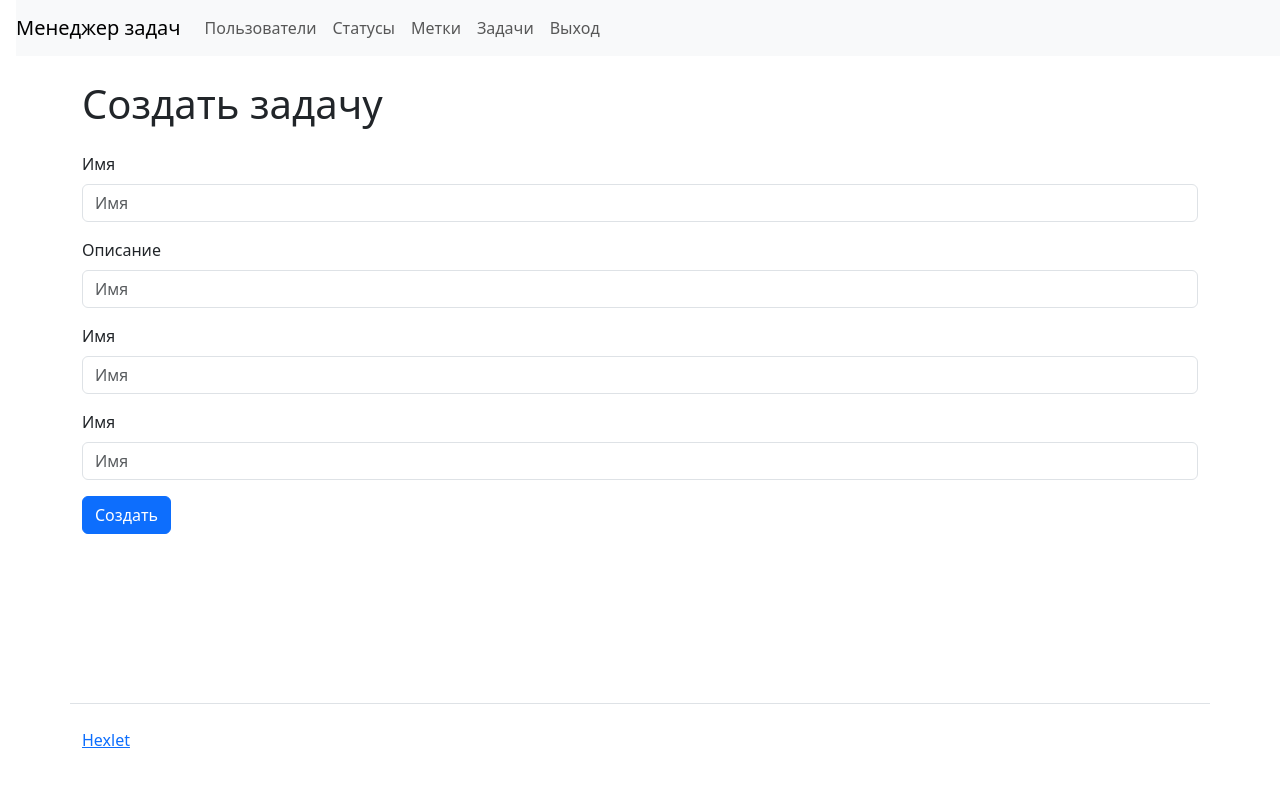
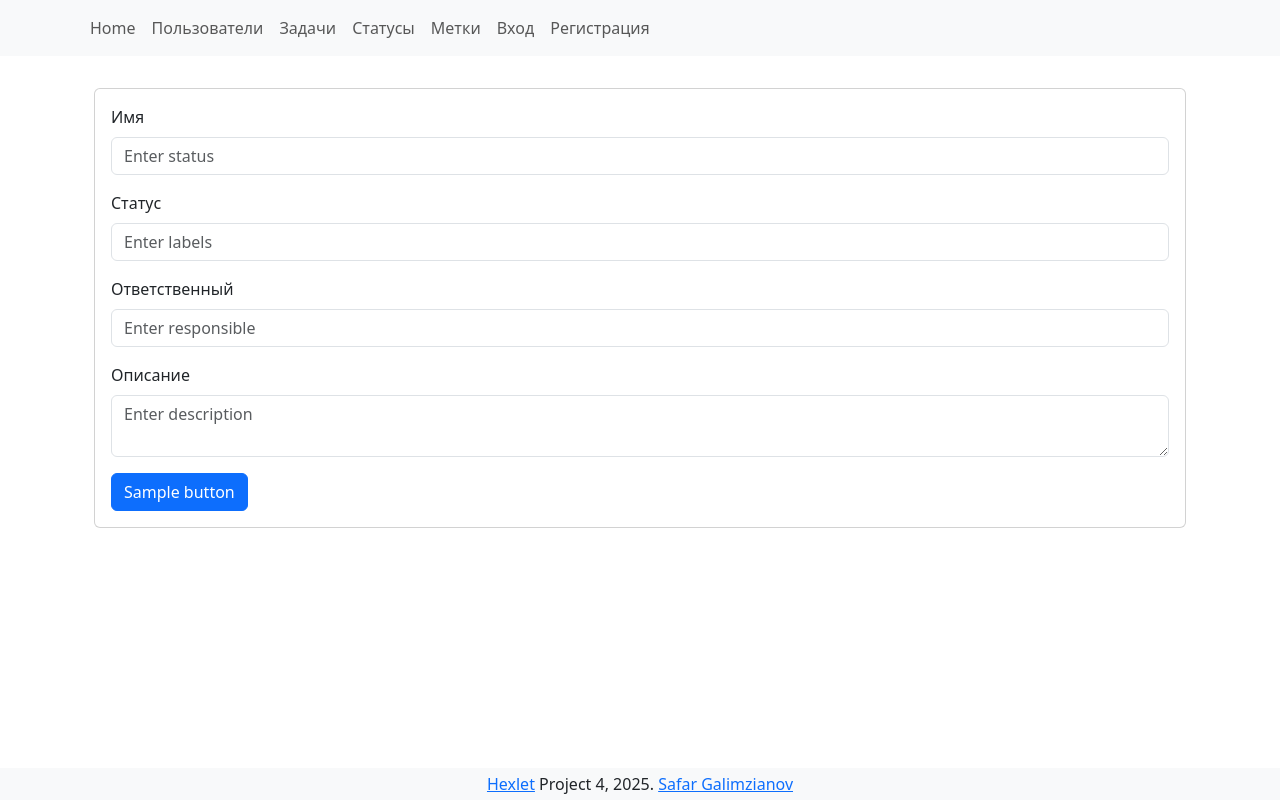
Before and after one commit to SafarGalimzianov/python-project-52, a Django app: template task_manager/templates/tasks/create_tasks.html in a window 1280 px wide. Run offline with Django 5.2, Linux system fonts and the light colour scheme; the template is opened without the code that fills it: most values are stand-ins (such as "Sample title", 1, 10 or a date in 2020).

Commit message:
1.8.?: ...

```diff
--- a/task_manager/tasks/views.py
+++ b/task_manager/tasks/views.py
@@ -19,7 +19,7 @@ class TaskPageView(LoginRequiredMixin, FilterView, TaskFormMixin, ListView):
     }
 
 class TaskCreatePageView(LoginRequiredMixin, TaskFormMixin, CreateView):
-    template_name = 'create.html'
+    template_name = 'tasks/create_tasks.html'
     success_url = reverse_lazy('tasks')
     context_extra = {
         'title': 'Tasks',
@@ -36,9 +36,11 @@ class TaskCreatePageView(LoginRequiredMixin, TaskFormMixin, CreateView):
         return redirect('tasks')
 
     def form_valid(self, form):
+        '''
         form.instance.creator = self.request.user
         if not self.request.user.is_staff:
             form.instance.responsible = self.request.user
+        '''
         messages.success(self.request, 'Задача успешно создана')
         return super().form_valid(form)
 
--- a/task_manager/templates/tasks/create_tasks.html
+++ b/task_manager/templates/tasks/create_tasks.html
@@ -1,68 +1,30 @@
-<!DOCTYPE html>
-<html lang="ru-ru">
-  <head>
-    <meta name="viewport" content="width=device-width, initial-scale=1, shrink-to-fit=no">
-    <title>Менеджер задач Hexlet</title>
-    <link crossorigin="anonymous" href="https://cdn.jsdelivr.net/npm/bootstrap@5.3.3/dist/css/bootstrap.min.css" integrity="sha384-QWTKZyjpPEjISv5WaRU9OFeRpok6YctnYmDr5pNlyT2bRjXh0JMhjY6hW+ALEwIH" rel="stylesheet">
-    <script crossorigin="anonymous" integrity="sha384-YvpcrYf0tY3lHB60NNkmXc5s9fDVZLESaAA55NDzOxhy9GkcIdslK1eN7N6jIeHz" src="https://cdn.jsdelivr.net/npm/bootstrap@5.3.3/dist/js/bootstrap.bundle.min.js"></script>
-  </head>
-  <body class="d-flex flex-column min-vh-100">
-    <nav class="navbar navbar-expand-lg navbar-light bg-light ms-3">
-      <a class="navbar-brand" href="/">Менеджер задач</a>
-      <button class="navbar-toggler" data-bs-toggle="collapse" data-bs-target="#navbarToggleExternalContent">
-        <span class="navbar-toggler-icon"></span>
-      </button>
-      <div class="collapse navbar-collapse" id="navbarToggleExternalContent">
-        <ul class="navbar-nav mr-auto">
-          <li class="nav-item">
-            <a class="nav-link" href="/users/">Пользователи</a>
-          </li>
-
-            <li class="nav-item">
-              <a class="nav-link" href="/statuses/">Статусы</a>
-            </li>
-            <li class="nav-item">
-              <a class="nav-link" href="/labels/">Метки</a>
-            </li>
-            <li class="nav-item">
-              <a class="nav-link" href="/tasks/">Задачи</a>
-            </li>
-
-        </ul>
-        <ul class="navbar-nav">
-
-            <form action="/logout/" method="post">
-                {% csrf_token %}
-              <input class="btn nav-link" type="submit" value="Выход">
-            </form>
-
-        </ul>
-      </div>
-    </nav>
-    <div class="container wrapper flex-grow-1">
-
-
-
-      <h1 class="my-4">
-
-Создать задачу
-
-      </h1>
-
-<form method="post">
-{% csrf_token %}
-    <div class="mb-3"><label class="form-label" for="id_name">Имя</label><input type="text" name="name" maxlength="100" class="form-control" placeholder="Имя" required id="id_name"></div>
-    <div class="mb-3"><label class="form-label" for="id_name">Описание</label><input type="text" name="name" maxlength="100" class="form-control" placeholder="Имя" required id="id_name"></div>
-    <div class="mb-3"><label class="form-label" for="id_name">Имя</label><input type="text" name="name" maxlength="100" class="form-control" placeholder="Имя" required id="id_name"></div>
-    <div class="mb-3"><label class="form-label" for="id_name">Имя</label><input type="text" name="name" maxlength="100" class="form-control" placeholder="Имя" required id="id_name"></div>
-    <input class="btn btn-primary" type="submit" value="Создать">
-</form>
-
+{% extends 'layout.html' %}
+{% block title %}Create Task{% endblock %}
+{% block main %}
+<div class="container mt-4">
+  <div class="card">
+    <div class="card-body">
+      <form method="post" action="">
+        {% csrf_token %}
+        <div class="mb-3">
+          <label for="id_status" class="form-label">Имя</label>
+          <input type="text" class="form-control" id="id_status" name="status" placeholder="Enter status">
+        </div>
+        <div class="mb-3">
+          <label for="id_labels" class="form-label">Статус</label>
+          <input type="text" class="form-control" id="id_labels" name="labels" placeholder="Enter labels">
+        </div>
+        <div class="mb-3">
+          <label for="id_responsible" class="form-label">Ответственный</label>
+          <input type="text" class="form-control" id="id_responsible" name="responsible" placeholder="Enter responsible">
+        </div>
+        <div class="mb-3">
+          <label for="id_description" class="form-label">Описание</label>
+          <textarea class="form-control" id="id_description" name="description" placeholder="Enter description"></textarea>
+        </div>
+        <button type="submit" class="btn btn-primary">{{ button }}</button>
+      </form>
     </div>
-    <footer>
-      <div class="container my-5 pt-4 border-top">
-        <a target="_blank" href="https://ru.hexlet.io">Hexlet</a>
-      </div>
-    </footer>
-  </body>
-</html>
+  </div>
+</div>
+{% endblock %}
```
